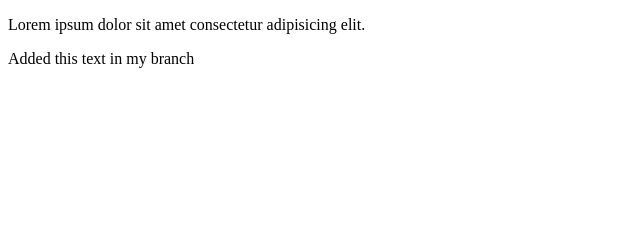
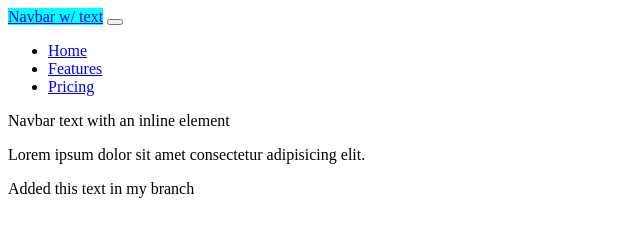
Before and after one commit to dylangriess/Project1-Social-Calendar, a plain HTML site: page index.html in a window 1280 px wide. Shown: the whole page, without its empty margins (0-640 px from the left). Drawn offline with Linux system fonts and the light colour scheme; files that its build step writes are made by us from their sources.

Commit message:
trying to add navbar

```diff
--- a/assets/css/style.css
+++ b/assets/css/style.css
@@ -0,0 +1,3 @@
+.navbar-brand {
+    background-color: aqua;
+}
--- a/index.html
+++ b/index.html
@@ -4,10 +4,35 @@
     <meta charset="UTF-8" />
     <meta http-equiv="X-UA-Compatible" content="IE=edge" />
     <meta name="viewport" content="width=device-width, initial-scale=1.0" />
+    <link rel="stylesheet" href="style.css">
     <title>Event Planner</title>
 
 
   </head>
+  <nav class="navbar navbar-expand-lg bg-light">
+    <div class="container-fluid">
+      <a class="navbar-brand" href="#">Navbar w/ text</a>
+      <button class="navbar-toggler" type="button" data-bs-toggle="collapse" data-bs-target="#navbarText" aria-controls="navbarText" aria-expanded="false" aria-label="Toggle navigation">
+        <span class="navbar-toggler-icon"></span>
+      </button>
+      <div class="collapse navbar-collapse" id="navbarText">
+        <ul class="navbar-nav me-auto mb-2 mb-lg-0">
+          <li class="nav-item">
+            <a class="nav-link active" aria-current="page" href="#">Home</a>
+          </li>
+          <li class="nav-item">
+            <a class="nav-link" href="#">Features</a>
+          </li>
+          <li class="nav-item">
+            <a class="nav-link" href="#">Pricing</a>
+          </li>
+        </ul>
+        <span class="navbar-text">
+          Navbar text with an inline element
+        </span>
+      </div>
+    </div>
+  </nav>
   <body>
     <!--Tyler code lines 10-15-->
     <section>
```
